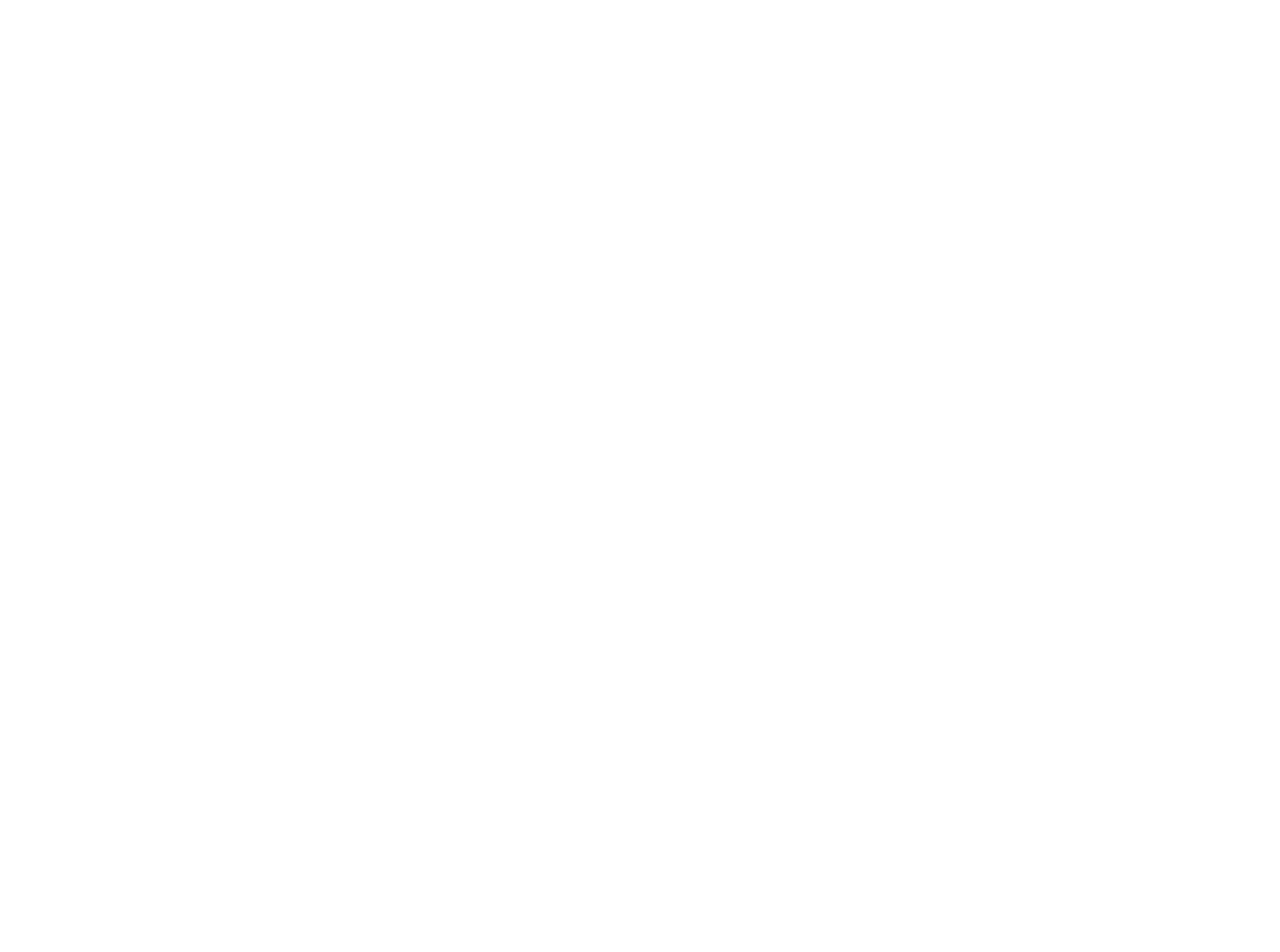
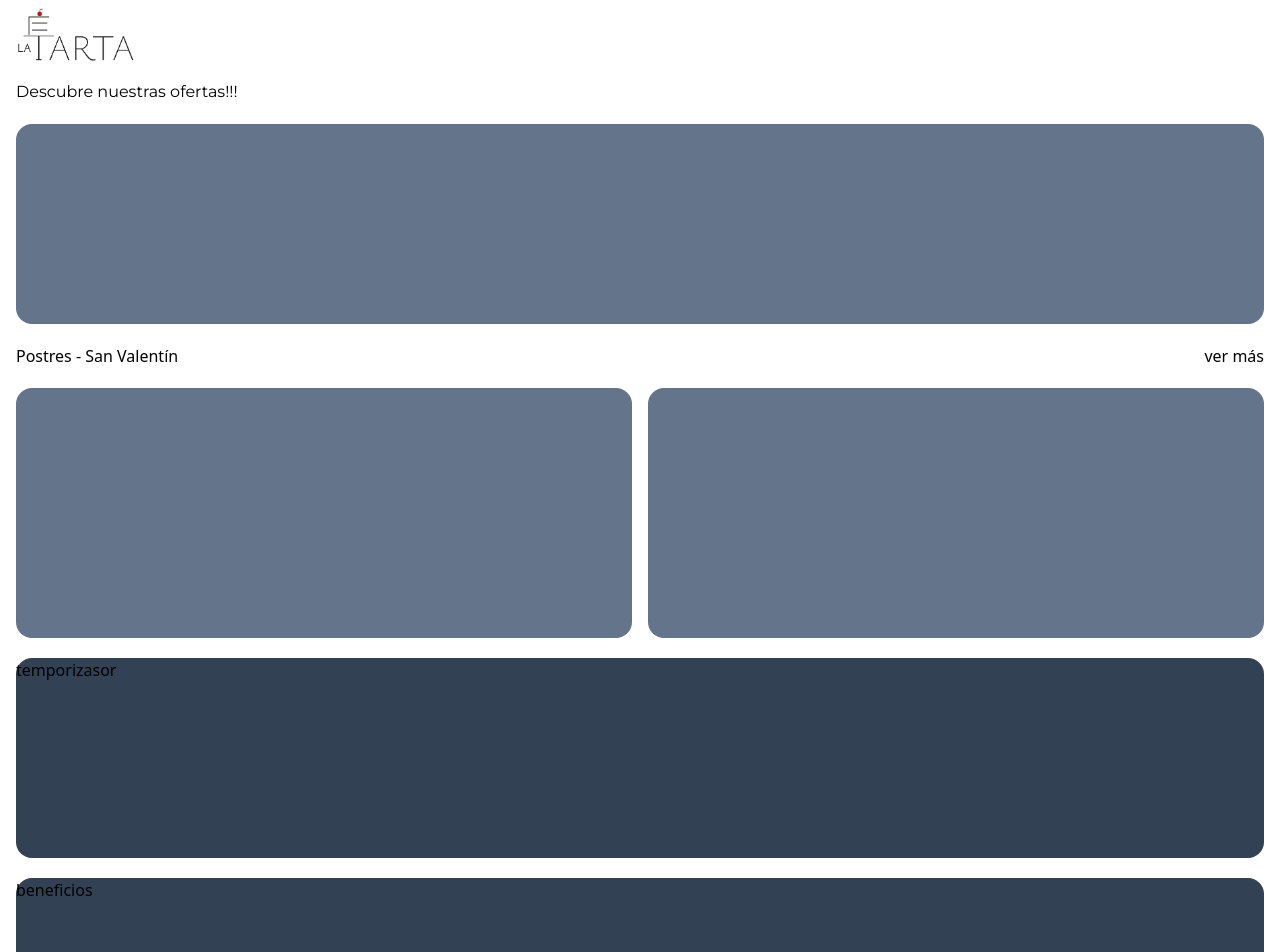
Before and after one commit to HansGit30/LaTarta, a React (Vite) app: page /La_Tarta/inicio in a window 1280 px wide. Before the commit this address had no page. Shown: the top 952 px of the page. Before the commit the page ends 800 px from the top, so only its background shows below. Built offline with nearby package versions, Linux system fonts and the light colour scheme.

Commit message:
home agregado

```diff
--- a/src/App.jsx
+++ b/src/App.jsx
@@ -1,5 +1,6 @@
 import { Route, Routes } from "react-router-dom"
 import Cover from "./pages/Cover"
+import Home from "./pages/Home"
 
 
 function App() {
@@ -7,6 +8,7 @@
     <>
       <Routes>
         <Route path="/La_Tarta" element={<Cover />} />
+        <Route path="/La_Tarta/inicio" element={<Home />} />
       </Routes>
     </>
   )
--- a/src/pages/Cover.jsx
+++ b/src/pages/Cover.jsx
@@ -3,6 +3,7 @@
 import Galletas from "../assets/galletas.jpeg"
 import MiniTorta from "../assets/miniTorta.jpeg"
 import TortaAlfajor from "../assets/tortaAlfajor.jpeg"
+import { Link } from "react-router-dom"
 
 const Cover = () => {
   return (
@@ -28,30 +29,12 @@
 
       <div className="w-full text-center mt-10">
         <h1 className="text-xl mb-5 px-4">Postres perfectos para celebrar el amor y la amistad</h1>
-        <button className="btnStart px-10 py-5 rounded-2xl text-white">Elige tu favorito</button>
+        <Link to="/La_Tarta/inicio">
+          <button className="btnStart px-10 py-5 rounded-2xl text-white">Elige tu favorito
+        </button>
+        </Link>
       </div>
 
-
-
-
-      {/* <header className="relative w-full h-[50%] pl-4 pt-5">
-        <img className="w-[120px] mb-8" src={Logo} alt="" />
-        <h1 className="max-w-[320px] text-5xl font-outfit leading-tight">Dulzura para compartir este San Valentín</h1>
-      </header>
-
-      <aside className="relative w-full h-[50%] flex justify-center items-end">
-        <div className="absolute left-0 -bottom-32 -rotate-12 w-[200px] h-[300px] rounded-t-2xl z-[1]">
-          <img className="w-full h-full object-cover rounded-t-2xl" src={Galletas} alt="" />
-        </div>
-        <div className="w-[200px] h-[300px]  rounded-t-2xl z-[2]">
-          <img className="w-full h-full object-cover rounded-t-2xl" src={MiniTorta} alt="" />
-        </div>
-        <div className="absolute -right-5 -bottom-20 rotate-12 w-[200px] h-[300px] rounded-t-2xl z-[3]">
-          <img className="w-full h-full object-cover rounded-t-2xl" src={TortaAlfajor} alt="" />
-        </div>
-
-        <div className="btnStart absolute z-[4] top-[55%] w-[250px] h-[70px] rounded-2xl text-white flex items-center justify-center text-xl">Elige tu favorito</div>
-      </aside> */}
     </section>
   )
 }
--- /dev/null
+++ b/src/pages/Home.jsx
@@ -0,0 +1,36 @@
+import { Link } from "react-router-dom"
+import Logo from "../assets/WEB LATARTA-04.png"
+
+const Home = () => {
+  return (
+    <section className="px-4">
+        <header>
+            <Link to="/La_Tarta">
+                <img className="w-[120px]" src={Logo} alt="" />
+            </Link>
+        </header>
+        <aside className="w-full mb-5">
+            <h2 className="font-montserrat mb-5">Descubre nuestras ofertas!!!</h2>
+            <div className="m-auto rounded-2xl w-full h-[200px] bg-slate-500"></div>
+        </aside>
+        <section>
+            <div className="w-full flex justify-between">
+                <h2>Postres - San Valentín</h2>
+                <p>ver más</p>
+            </div>
+            <article className="w-full grid grid-cols-2 gap-4 pt-5 mb-5">
+                <div className="h-[250px]  bg-slate-500 rounded-2xl"></div>
+                <div className="h-[250px]  bg-slate-500 rounded-2xl"></div>
+            </article>
+            <div className="w-full h-[200px] bg-slate-700 rounded-2xl mb-5">
+                temporizasor
+            </div>
+            <div className="w-full h-[200px] bg-slate-700 rounded-2xl mb-5">
+                beneficios
+            </div>
+        </section>
+    </section>
+  )
+}
+
+export default Home
```
